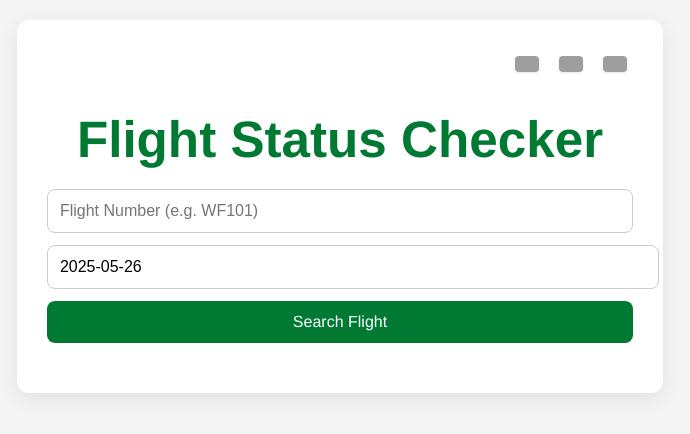
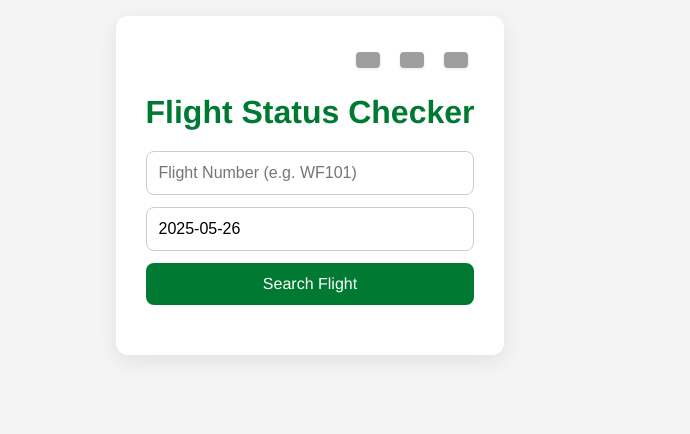
Before and after one commit to tobolovskaya/Flight-status-app, a React (Vite) app: page / in a window 1536 px wide. Shown: the top 434 px of the page, without its empty margins (458-1148 px from the left). Built offline with nearby package versions, Linux system fonts and the light colour scheme; grey boxes are pictures that could not be loaded.

Commit message:
Update App.css

```diff
--- a/src/App.css
+++ b/src/App.css
@@ -2,7 +2,7 @@ body {
   font-family: "Helvetica Neue", Arial, sans-serif;
   background-color: #f4f4f4;
   margin: 0;
-  padding: 20px;
+  padding: 16px;
   display: flex;
   justify-content: center;
   align-items: flex-start;
@@ -11,24 +11,26 @@ body {
 
 .container {
   background-color: #ffffff;
-  padding: 30px;
-  border-radius: 12px;
-  box-shadow: 0 6px 20px rgba(0, 0, 0, 0.08);
-  max-width: 600px;
+  padding: 20px 16px;
+  border-radius: 10px;
   width: 100%;
+  max-width: 100%;
+  box-sizing: border-box;
+  box-shadow: 0 4px 12px rgba(0, 0, 0, 0.05);
 }
 
 h1 {
   color: #007a33;
   text-align: center;
   margin-bottom: 20px;
+  font-size: 1.6rem;
 }
 
 .lang-buttons {
   display: flex;
-  justify-content: flex-end;
+  justify-content: center;
   gap: 8px;
-  margin-bottom: 10px;
+  margin-bottom: 12px;
 }
 
 .lang-buttons img {
@@ -55,7 +57,6 @@ h1 {
   box-shadow: 0 0 6px rgba(0, 0, 0, 0.1);
 }
 
-
 .search-form {
   display: flex;
   flex-direction: column;
@@ -69,6 +70,8 @@ h1 {
   font-size: 1rem;
   border-radius: 8px;
   border: 1px solid #ccc;
+  width: 100%;
+  box-sizing: border-box;
 }
 
 .search-form button {
@@ -80,7 +83,7 @@ h1 {
 }
 
 .search-form button:hover {
-  background-color: #000000;
+  background-color: #005c9d;
 }
 
 .message {
@@ -88,6 +91,7 @@ h1 {
   font-weight: 500;
   text-align: center;
   margin-top: 15px;
+  font-size: 0.95rem;
 }
 
 .flight-info {
@@ -95,6 +99,7 @@ h1 {
   border: 1px solid #e0e0e0;
   border-radius: 10px;
   background-color: #fafafa;
+  font-size: 0.95rem;
 }
 
 .flight-info h2 {
@@ -114,3 +119,31 @@ h1 {
 .status-delayed { color: #f0ad4e; font-weight: bold; }
 .status-boarding { color: #0275d8; font-weight: bold; }
 .status-cancelled { color: #d9534f; font-weight: bold; }
+
+/* ============================== */
+/* 🖥️ Десктоп: 1440px+ */
+@media (min-width: 1440px) {
+  .container {
+    padding: 30px;
+    margin: 0 auto;
+    border-radius: 12px;
+    box-shadow: 0 6px 20px rgba(0, 0, 0, 0.08);
+  }
+
+  h1 {
+    font-size: 2rem;
+  }
+
+  .search-form input,
+  .search-form button {
+    font-size: 1rem;
+  }
+
+  .flight-info {
+    font-size: 1rem;
+  }
+
+  .lang-buttons {
+    justify-content: flex-end;
+  }
+}
```
